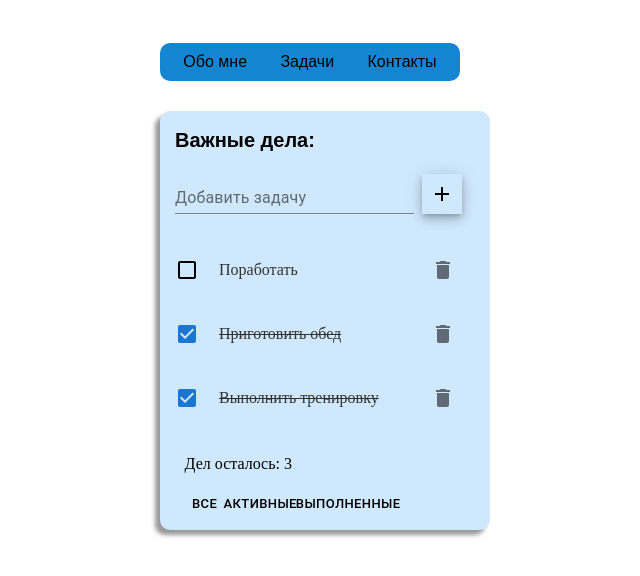
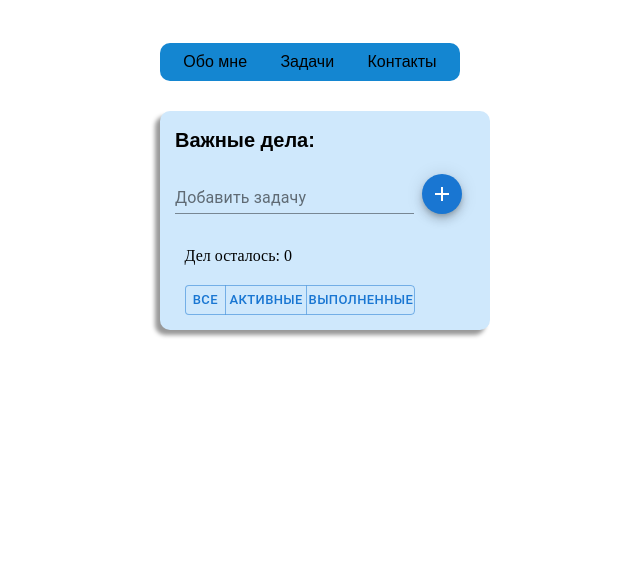
Before and after one commit to SarNadya/Todo, a React (Create React App) app: page /todo in a window 1280 px wide. Shown: the top 576 px of the page, without its empty margins (330-970 px from the left). Built offline with nearby package versions, Linux system fonts and the light colour scheme.

Commit message:
добавила проверку поля ввода на пустую строку

```diff
--- a/package.json
+++ b/package.json
@@ -14,6 +14,7 @@
     "@testing-library/react": "^12.1.3",
     "@testing-library/user-event": "^13.5.0",
     "classnames": "^2.3.1",
+    "prop-types": "^15.8.1",
     "react": "^17.0.2",
     "react-dom": "^17.0.2",
     "react-router-dom": "^6.2.1",
--- a/src/components/InputItem/InputItem.js
+++ b/src/components/InputItem/InputItem.js
@@ -12,7 +12,9 @@ class InputItem extends React.Component {
   };
 
   clickButton = () => {
-    if (this.state.inputValue !== '') {
+    //проверка поля ввода на кириллицу и цифры
+    const inputValid = /^[а-яА-ЯёЁa0-9]/;
+    if (inputValid.test(this.state.inputValue)) {
       this.setState({
         inputValue: ''
       });
@@ -52,7 +54,7 @@ class InputItem extends React.Component {
 
 InputItem.propTypes = {
   addItem: PropTypes.func.isRequired,
-  value: PropTypes.string
+  inputValue: PropTypes.number
 };
 
 export default InputItem;
--- a/src/components/Todo/Todo.js
+++ b/src/components/Todo/Todo.js
@@ -5,33 +5,9 @@ import Footer from '../Footer/Footer';
 import styles from './Todo.module.css';
 
 function Todo() {
-  const [items, setItems] = useState([
-      {
-        value: 'Поработать',
-        isDone: false,
-        id: 1
-      },
-      {
-        value: 'Приготовить обед',
-        isDone: true,
-        id: 2
-      },
-      {
-        value: 'Выполнить тренировку',
-        isDone: true,
-        id: 3
-      }
-  ]);
+  const [items, setItems] = useState([]);
 
-  const [count, setCount] = useState(3);
-
-  useEffect(() => {
-    console.log('компонент создан');
-  }, []);
-
-  useEffect(() => {
-    console.log('компонент обновлен');
-  }, [count]);
+  const [count, setCount] = useState(0);
 
   const onClickDone = id => {
     const newItemList = items.map(item => {
```
